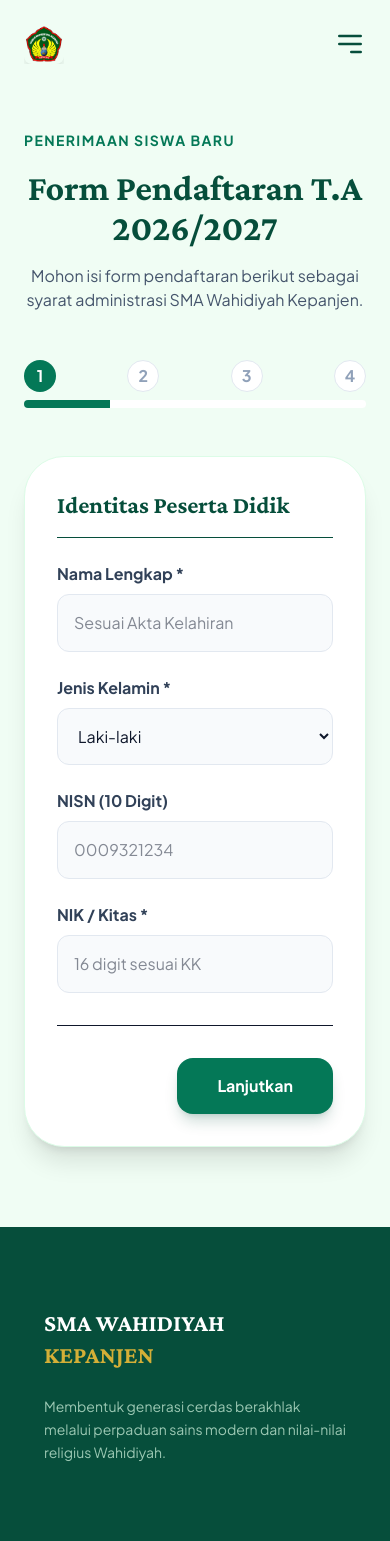
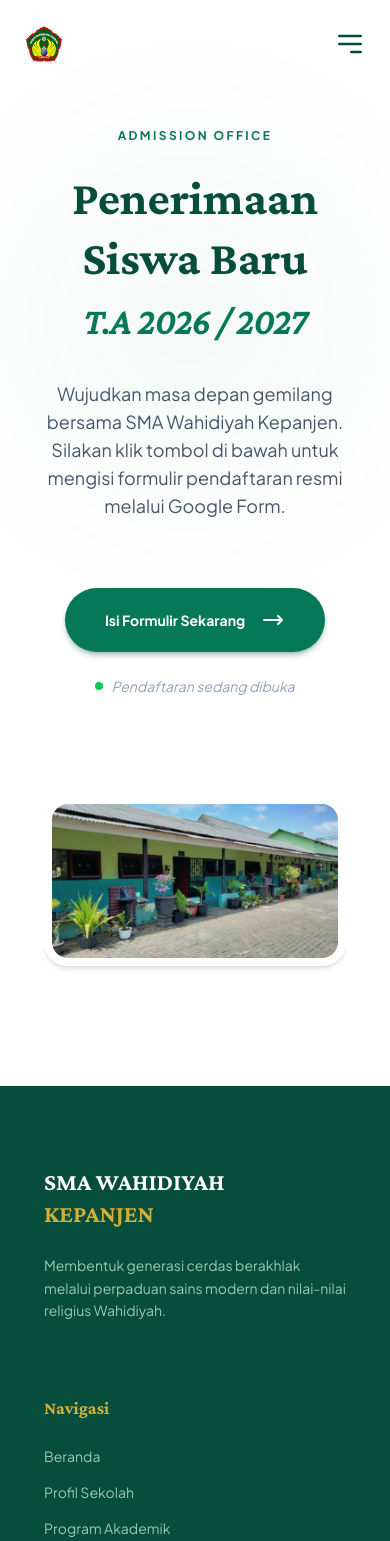
Before and after one commit to Culturecodee/Sma-Wahidiyah-Kepanjen, a React (Vite) app: page /ppdb in a window 390 px wide. Shown: the top 1541 px of the page. Built offline with nearby package versions, Linux system fonts and the light colour scheme.

Commit message:
fixing style and ppdb page

```diff
--- a/src/components/section/Navbar.jsx
+++ b/src/components/section/Navbar.jsx
@@ -8,6 +8,7 @@
   const [isOpen, setIsOpen] = useState(false);
   const [isDark, setIsDark] = useState(false);
   const location = useLocation();
+  const G_FORM = 'https://docs.google.com/forms/d/e/1FAIpQLSdwauRnDhy2edFGQXkj7BPPMB8cylid6_YYR6kLpGABEsmgXQ/viewform?fbclid=PAZXh0bgNhZW0CMTEAc3J0YwZhcHBfaWQMMjU2MjgxMDQwNTU4AAGnEdp8bV64LHIQnmyKscepxEX7iamwRC-MGzQQc91sab-umWvWk9HiAxBRT9Q_aem_sdYYdPQhyqv6_KDRoxDxTA'
 
   useEffect(() => {
     const savedTheme = localStorage.getItem("theme");
@@ -74,6 +75,13 @@
               </Link>
             </Reveal>
           ))}
+            {/* <Reveal direction="down" delay={0.2 + index * 0.1}>
+              <a href="https://docs.google.com/forms/d/e/1FAIpQLSdwauRnDhy2edFGQXkj7BPPMB8cylid6_YYR6kLpGABEsmgXQ/viewform" className={`font-sans font-semibold text-sm transition-colors ${
+                location.pathname === item.path ? "text-primary-700 dark:text-accent" : "text-primary-900 dark:text-primary-100"
+              }`}>
+                PPDB
+              </a>
+            </Reveal> */}
 
           {/* <Reveal direction="down" delay={0.7}>
             <button onClick={toggleTheme} className="p-2 rounded-xl bg-primary-100 dark:bg-primary-800 text-primary-700 dark:text-accent overflow-visible">
@@ -84,9 +92,11 @@
           </Reveal>
            */}
           <Reveal direction="down" delay={0.8}>
-            <motion.button whileHover={{ scale: 1.05 }} className="px-6 py-2 bg-primary-700 text-white rounded-full font-bold text-sm shadow-lg shadow-primary-700/20">
+            <a href={G_FORM} target="_blank" className="">
+            <button className="px-6 py-2 bg-primary-700 text-white rounded-full font-bold text-sm shadow-lg shadow-primary-700/20 duration-300 transition-all hover:bg-accent">
               Daftar
-            </motion.button>
+            </button>
+            </a>
           </Reveal>
         </div>
 
@@ -134,13 +144,13 @@
                 </Link>
               ))}
             </div>
-
-            <motion.button
-              whileTap={{ scale: 0.95 }}
-              className="mt-auto w-full py-4 bg-primary-700 text-white rounded-2xl font-bold shadow-lg"
-            >
+            <a href={G_FORM} target="_blank" className="mt-auto">
+            <button
+              className="w-full py-4 bg-primary-700 text-white rounded-2xl font-bold shadow-lg hover:scale-110 duration-300 transition-all"
+              >
               Daftar Sekarang
-            </motion.button>
+            </button>
+              </a>
           </motion.div>
         )}
       </AnimatePresence>
--- a/src/components/section/Ppdb/Ppdb.jsx
+++ b/src/components/section/Ppdb/Ppdb.jsx
@@ -1,158 +1,90 @@
-import { useState } from "react";
-import { motion, AnimatePresence } from "framer-motion";
+import { Helmet } from 'react-helmet-async';
 import Reveal from "../Reveal";
+import { motion } from "framer-motion";
 
-const Ppdb = () => {
-  const [step, setStep] = useState(1);
-
-  const nextStep = () => setStep(step + 1);
-  const prevStep = () => setStep(step - 1);
+const PPDB = () => {
+  const GFORM_LINK = "https://docs.google.com/forms/d/e/1FAIpQLSdwauRnDhy2edFGQXkj7BPPMB8cylid6_YYR6kLpGABEsmgXQ/viewform?fbclid=PAZXh0bgNhZW0CMTEAc3J0YwZhcHBfaWQMMjU2MjgxMDQwNTU4AAGnEdp8bV64LHIQnmyKscepxEX7iamwRC-MGzQQc91sab-umWvWk9HiAxBRT9Q_aem_sdYYdPQhyqv6_KDRoxDxTA";
 
   return (
-    <div className="pt-32 pb-20 min-h-screen bg-primary-50 dark:bg-primary-950 transition-colors duration-500">
-      <div className="container mx-auto px-6">
+    <>
+      <Helmet>
+        <title>PPDB 2026/2027 | SMA Wahidiyah Kepanjen - Daftar Online</title>
+        <meta name="description" content="Pendaftaran Peserta Didik Baru SMA Wahidiyah Kepanjen. Klik untuk mengisi formulir pendaftaran resmi." />
+      </Helmet>
 
-        {/* Header PPDB */}
-        <div className="max-w-3xl mb-12 text-center md:text-left">
+      {/* Main Container dengan Flexbox */}
+      <section className="pt-32 pb-20 min-h-screen bg-white dark:bg-primary-950 flex flex-col items-center justify-center transition-colors duration-500 overflow-hidden">
+
+        {/* Dekorasi Background Tetap Sama */}
+        <div className="absolute top-0 left-0 w-full h-full opacity-5 pointer-events-none">
+          <div className="absolute top-40 right-10 w-80 h-80 bg-primary-700 rounded-full blur-[100px]" />
+        </div>
+
+        <div className="container mx-auto px-6 relative z-10 flex flex-col items-center">
+
+          {/* Bagian Header Konten */}
+          <div className="flex flex-col items-center text-center max-w-4xl">
             <Reveal direction="down">
-            <span className="text-primary-700 dark:text-accent font-bold tracking-widest uppercase text-sm">Penerimaan Siswa Baru</span>
+              <span className="text-primary-700 dark:text-accent font-bold tracking-[0.2em] uppercase text-xs mb-6 block">
+                Admission Office
+              </span>
             </Reveal>
+
             <Reveal direction="down" delay={0.2}>
-            <h1 className="text-4xl md:text-5xl font-serif font-bold text-primary-900 dark:text-white mt-4">
-              Form Pendaftaran T.A 2026/2027
+              <h1 className="text-5xl md:text-7xl font-serif font-bold text-primary-900 dark:text-white leading-tight mb-8">
+                Penerimaan Siswa Baru <br />
+                <span className="text-primary-700 italic text-4xl md:text-6xl">T.A 2026 / 2027</span>
               </h1>
-            <p className="mt-4 text-slate-600 dark:text-primary-100/70">
-              Mohon isi form pendaftaran berikut sebagai syarat administrasi SMA Wahidiyah Kepanjen.
+            </Reveal>
+
+            <Reveal direction="up" delay={0.4}>
+              <p className="text-lg text-slate-600 dark:text-primary-100/70 mb-12 max-w-2xl">
+                Wujudkan masa depan gemilang bersama SMA Wahidiyah Kepanjen. Silakan klik tombol di bawah untuk mengisi formulir pendaftaran resmi melalui Google Form.
               </p>
             </Reveal>
           </div>
 
-        {/* Progress Bar */}
-        <div className="max-w-4xl mx-auto mb-12">
-          <div className="flex justify-between mb-2">
-            {[1, 2, 3, 4].map((num) => (
-              <div
-                key={num}
-                className={`w-8 h-8 rounded-full flex items-center justify-center font-bold transition-colors ${
-                  step >= num ? "bg-primary-700 text-white" : "bg-white text-slate-400 border border-slate-200"
-                }`}
+          {/* Bagian Tombol dengan Flexbox */}
+          <Reveal direction="up" delay={0.6}>
+            <div className="flex flex-col items-center gap-6 mx-5 my-5">
+              <a
+                href={GFORM_LINK}
+                target="_blank"
+                rel="noopener noreferrer"
+                className="flex items-center gap-4 px-10 py-5 bg-primary-700 text-white rounded-full font-bold text-sm shadow-md shadow-primary-900/30 hover:bg-primary-800 transition-all duration-500 hover:scale-110"
               >
-                {num}
-              </div>
-            ))}
-          </div>
-          <div className="h-2 bg-white rounded-full overflow-hidden">
-            <motion.div
-              className="h-full bg-primary-700"
-              initial={{ width: "25%" }}
-              animate={{ width: `${step * 25}%` }}
-            />
+                <span>Isi Formulir Sekarang</span>
+                <svg xmlns="http://www.w3.org/2000/svg" className="h-6 w-6" fill="none" viewBox="0 0 24 24" stroke="currentColor">
+                  <path strokeLinecap="round" strokeLinejoin="round" strokeWidth={2} d="M17 8l4 4m0 0l-4 4m4-4H3" />
+                </svg>
+              </a>
+
+              <div className="flex items-center gap-2 text-sm text-slate-400 italic">
+                <div className="w-2 h-2 bg-green-500 rounded-full animate-pulse" />
+                <p>Pendaftaran sedang dibuka</p>
               </div>
             </div>
+          </Reveal>
 
-        {/* Form Container */}
-        <div className="max-w-4xl mx-auto bg-white dark:bg-primary-900 rounded-[2.5rem] shadow-xl p-8 md:p-12 border border-primary-100 dark:border-primary-800">
-          <form className="space-y-8">
-            <AnimatePresence mode="wait">
-              {/* STEP 1: IDENTITAS DIRI */}
-              {step === 1 && (
-                <motion.div
-                  key="step1"
-                  initial={{ opacity: 0, x: 20 }}
-                  animate={{ opacity: 1, x: 0 }}
-                  exit={{ opacity: 0, x: -20 }}
-                  className="space-y-6"
-                >
-                  <h2 className="text-2xl font-serif font-bold text-primary-900 dark:text-white border-b pb-4">Identitas Peserta Didik</h2>
-                  <div className="grid md:grid-cols-2 gap-6">
-                    <div className="flex flex-col gap-2">
-                      <label className="font-bold text-slate-700 dark:text-primary-100">Nama Lengkap *</label>
-                      <input type="text" className="p-4 rounded-xl bg-slate-50 dark:bg-primary-950 border border-slate-200 dark:border-primary-800 outline-none focus:border-primary-700" placeholder="Sesuai Akta Kelahiran" required />
-                    </div>
-                    <div className="flex flex-col gap-2">
-                      <label className="font-bold text-slate-700 dark:text-primary-100">Jenis Kelamin *</label>
-                      <select className="p-4 rounded-xl bg-slate-50 dark:bg-primary-950 border border-slate-200 dark:border-primary-800 outline-none focus:border-primary-700">
-                        <option>Laki-laki</option>
-                        <option>Perempuan</option>
-                      </select>
-                    </div>
-                    <div className="flex flex-col gap-2">
-                      <label className="font-bold text-slate-700 dark:text-primary-100">NISN (10 Digit)</label>
-                      <input type="number" className="p-4 rounded-xl bg-slate-50 dark:bg-primary-950 border border-slate-200 dark:border-primary-800 outline-none focus:border-primary-700" placeholder="0009321234" />
-                    </div>
-                    <div className="flex flex-col gap-2">
-                      <label className="font-bold text-slate-700 dark:text-primary-100">NIK / Kitas *</label>
-                      <input type="number" className="p-4 rounded-xl bg-slate-50 dark:bg-primary-950 border border-slate-200 dark:border-primary-800 outline-none focus:border-primary-700" placeholder="16 digit sesuai KK" required />
+          {/* Gambar Dekoratif dengan Flexbox Centering */}
+          <Reveal direction="up" delay={0.8}>
+            <div className="mt-20 w-full max-w-5xl flex items-center justify-center">
+                <div className="relative w-full rounded-3xl overflow-hidden border-8 mb-10 border-white dark:border-primary-900 shadow-md aspect-video">
+                    <img
+                        src="/gedung.jpg"
+                        alt="Gedung SMA Wahidiyah Kepanjen"
+                        className="w-full h-full object-cover transition-transform duration-1000 hover:scale-105"
+                        onError={(e) => { e.target.src = "https://images.unsplash.com/photo-1541339907198-e08756ebafe3?q=80&w=1200"; }}
+                    />
+                    <div className="absolute inset-0 bg-primary-900/10 pointer-events-none" />
                 </div>
             </div>
-                </motion.div>
-              )}
-
-              {/* STEP 2: LAHIR & AGAMA */}
-              {step === 2 && (
-                <motion.div
-                  key="step2"
-                  initial={{ opacity: 0, x: 20 }}
-                  animate={{ opacity: 1, x: 0 }}
-                  exit={{ opacity: 0, x: -20 }}
-                  className="space-y-6"
-                >
-                  <h2 className="text-2xl font-serif font-bold text-primary-900 dark:text-white border-b pb-4">Kelahiran & Kepercayaan</h2>
-                  <div className="grid md:grid-cols-2 gap-6">
-                    <div className="flex flex-col gap-2">
-                      <label className="font-bold text-slate-700 dark:text-primary-100">Tempat Lahir *</label>
-                      <input type="text" className="p-4 rounded-xl bg-slate-50 dark:bg-primary-950 border border-slate-200 dark:border-primary-800 outline-none focus:border-primary-700" required />
-                    </div>
-                    <div className="flex flex-col gap-2">
-                      <label className="font-bold text-slate-700 dark:text-primary-100">Tanggal Lahir *</label>
-                      <input type="date" className="p-4 rounded-xl bg-slate-50 dark:bg-primary-950 border border-slate-200 dark:border-primary-800 outline-none focus:border-primary-700" required />
-                    </div>
-                    <div className="flex flex-col gap-2">
-                      <label className="font-bold text-slate-700 dark:text-primary-100">Agama & Kepercayaan *</label>
-                      <select className="p-4 rounded-xl bg-slate-50 dark:bg-primary-950 border border-slate-200 dark:border-primary-800 outline-none focus:border-primary-700">
-                        <option>Islam</option>
-                        <option>Kristen Protestan</option>
-                        <option>Katholik</option>
-                        <option>Hindu</option>
-                        <option>Budha</option>
-                        <option>Khonghucu</option>
-                      </select>
-                    </div>
-                  </div>
-                </motion.div>
-              )}
-
-              {/* STEP 3 & 4: Dapat dilanjutkan dengan logika Alamat & PIP */}
-              {step >= 3 && (
-                <div className="text-center py-10">
-                   <p className="italic text-slate-500">Lanjutkan pengisian Alamat, Transportasi, dan Data PIP...</p>
-                </div>
-              )}
-            </AnimatePresence>
-
-            {/* Navigation Buttons */}
-            <div className="flex justify-between pt-8 border-t dark:border-primary-800">
-              {step > 1 && (
-                <button type="button" onClick={prevStep} className="px-8 py-3 rounded-xl border border-primary-700 text-primary-700 font-bold hover:bg-primary-50 transition-colors">
-                  Sebelumnya
-                </button>
-              )}
-              {step < 4 ? (
-                <button type="button" onClick={nextStep} className="ml-auto px-10 py-4 bg-primary-700 text-white rounded-2xl font-bold shadow-lg shadow-primary-900/20 hover:bg-primary-800 transition-all">
-                  Lanjutkan
-                </button>
-              ) : (
-                <button type="submit" className="ml-auto px-10 py-4 bg-accent text-white rounded-2xl font-bold shadow-lg hover:brightness-110 transition-all">
-                  Kirim Pendaftaran
-                </button>
-              )}
-            </div>
-          </form>
-        </div>
+          </Reveal>
 
         </div>
-    </div>
+      </section>
+    </>
   );
 };
 
-export default Ppdb;
+export default PPDB;
```
Lines whose indentation alone changed are shown as unchanged.
